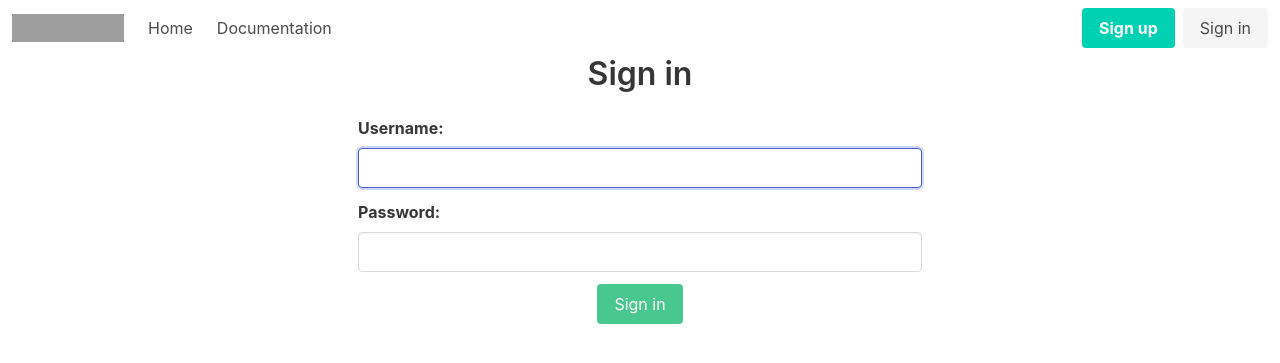
After one commit to Nyaaa/message-board, a Django app: page /user/login/ in a window 1280 px wide. The commit adds this page. Shown: the top 363 px of the page. Run offline with Django 4.2, Linux system fonts and the light colour scheme; some libraries are stand-ins or nearby versions; grey boxes are pictures that could not be loaded.

Commit message:
users
- login page
- signup page

```diff
--- a/board/board/settings.py
+++ b/board/board/settings.py
@@ -46,6 +46,7 @@ INSTALLED_APPS = [
     'boardapp',
     'users',
     'django_filters',
+    'widget_tweaks',
 ]
 
 MIDDLEWARE = [
--- a/board/board/urls.py
+++ b/board/board/urls.py
@@ -19,6 +19,6 @@ from django.urls import path, include
 urlpatterns = [
     path('admin/', admin.site.urls),
     path('', include('boardapp.urls')),
-    # path('user/', include('users.urls')),
+    path('user/', include('users.urls')),
     path('i18n/', include('django.conf.urls.i18n')),
 ]
--- a/board/templates/base/base.html
+++ b/board/templates/base/base.html
@@ -13,8 +13,10 @@
 <body>
 {% include 'base/navbar.html' %}
 {% block body %}
+<div class="container">
 {% block content %}
 {% endblock content %}
+</div>
 {% endblock body %}
 {% block scripts %}{% endblock scripts %}
 </body>
--- a/board/templates/base/navbar.html
+++ b/board/templates/base/navbar.html
@@ -13,46 +13,25 @@
 
   <div id="navbarBasicExample" class="navbar-menu">
     <div class="navbar-start">
-      <a class="navbar-item">
+      <a href="{% url 'home' %}" class="navbar-item">
         Home
       </a>
 
       <a class="navbar-item">
         Documentation
       </a>
-
-      <div class="navbar-item has-dropdown is-hoverable">
-        <a class="navbar-link">
-          More
-        </a>
-
-        <div class="navbar-dropdown">
-          <a class="navbar-item">
-            About
-          </a>
-          <a class="navbar-item">
-            Jobs
-          </a>
-          <a class="navbar-item">
-            Contact
-          </a>
-          <hr class="navbar-divider">
-          <a class="navbar-item">
-            Report an issue
-          </a>
-        </div>
       </div>
     </div>
 
     <div class="navbar-end">
       <div class="navbar-item">
         <div class="buttons">
-          <a class="button is-primary">
-            <strong>Sign up</strong>
-          </a>
-          <a class="button is-light">
-            Log in
-          </a>
+          {% if not user.is_authenticated %}
+          <a href="{% url 'signup' %}" class="button is-primary"><strong>Sign up</strong></a>
+          <a href="{% url 'login' %}" class="button is-light">Sign in</a>
+          {% else %}
+          <a href="{% url 'logout' %}" class="button is-light">Sign out</a>
+          {% endif %}
         </div>
       </div>
     </div>
--- /dev/null
+++ b/board/templates/users/login.html
@@ -0,0 +1,40 @@
+{% extends 'base/base.html' %}
+{% load i18n %}
+{% load widget_tweaks %}
+
+{% block title %}{% trans "Sign in" %}{% endblock title %}
+{% block content %}
+<div class="columns is-centered">
+  <div class="column is-half">
+  <form method="post" action="">
+    <input name="next" type="hidden" value="{{ next }}"/>
+    {% trans "Sign in" as sing_in %}
+    <h2 class="title has-text-centered">{{ sing_in }}</h2>
+    {% csrf_token %}
+
+    {% if form.non_field_errors %}
+    <article class="message is-danger">
+      <div class="message-body">
+        {{ form.non_field_errors }}
+      </div>
+    </article>
+    {% endif %}
+
+    {% for field in form %}
+    <div class="field">
+      <div class="control">
+        {{ field|add_label_class:'label' }}
+        {{ field|add_class:'input' }}
+      </div>
+    </div>
+    {% endfor %}
+
+    <div class="field">
+      <p class="control has-text-centered">
+        <button class="button is-success">{{ sing_in }}</button>
+      </p>
+    </div>
+  </form>
+</div>
+</div>
+{% endblock %}
--- /dev/null
+++ b/board/users/urls.py
@@ -0,0 +1,9 @@
+from django.urls import path
+from django.contrib.auth.views import LoginView, LogoutView
+from .views import SignUpView
+
+urlpatterns = [
+    path('login/', LoginView.as_view(template_name='users/login.html'), name='login'),
+    path('logout/', LogoutView.as_view(), name='logout'),
+    path('signup/', SignUpView.as_view(), name='signup'),
+]
--- a/pyproject.toml
+++ b/pyproject.toml
@@ -11,6 +11,7 @@ django = "^4.1.7"
 django-filter = "^23.1"
 python-dotenv = "^1.0.0"
 django-modeltranslation = "^0.18.9"
+django-widget-tweaks = "^1.4.12"
 
 
 [tool.poetry.group.dev.dependencies]
```
Also changed, not shown: board/templates/users/signup.html (added, +50 -0 lines), board/users/forms.py (added, +20 -0 lines), board/users/views.py (+9 -2 lines), 1 other file.
